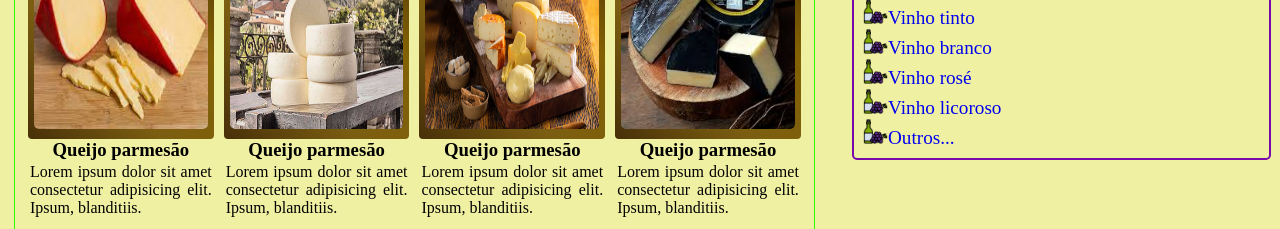
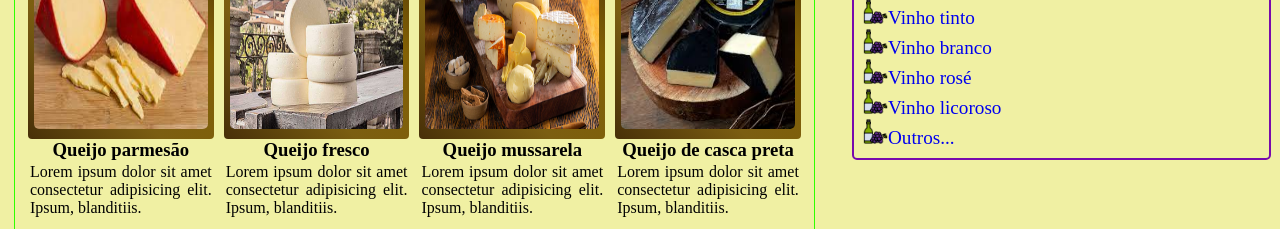
Before and after one commit to henriquebc/trabalhopratico-css, a plain HTML site: page index.html in a window 1280 px wide. Shown: the part 1240-1469 px from the top of the page. Drawn offline with Linux system fonts and the light colour scheme.

Commit message:
trabalhocsspratico

```diff
--- a/index.html
+++ b/index.html
@@ -71,21 +71,21 @@
                         <div class="produto-img">
                             <img src="src/layout/queijo-02.jpg" alt="produto1">
                         </div>
-                        <h3>Queijo parmesão</h3>
+                        <h3>Queijo fresco</h3>
                         <p>Lorem ipsum dolor sit amet consectetur adipisicing elit. Ipsum, blanditiis.</p>
                     </div>
                     <div class="produto-content">
                         <div class="produto-img">
                             <img src="src/layout/queijo-04.jpg" alt="produto1">
                         </div>
-                        <h3>Queijo parmesão</h3>
+                        <h3>Queijo mussarela</h3>
                         <p>Lorem ipsum dolor sit amet consectetur adipisicing elit. Ipsum, blanditiis.</p>
                     </div>
                     <div class="produto-content">
                         <div class="produto-img">
                             <img src="src/produtos/tipo-queijo04.jpg" alt="produto1">
                         </div>
-                        <h3>Queijo parmesão</h3>
+                        <h3>Queijo de casca preta</h3>
                         <p>Lorem ipsum dolor sit amet consectetur adipisicing elit. Ipsum, blanditiis.</p>
                     </div>
                 </div>
```
